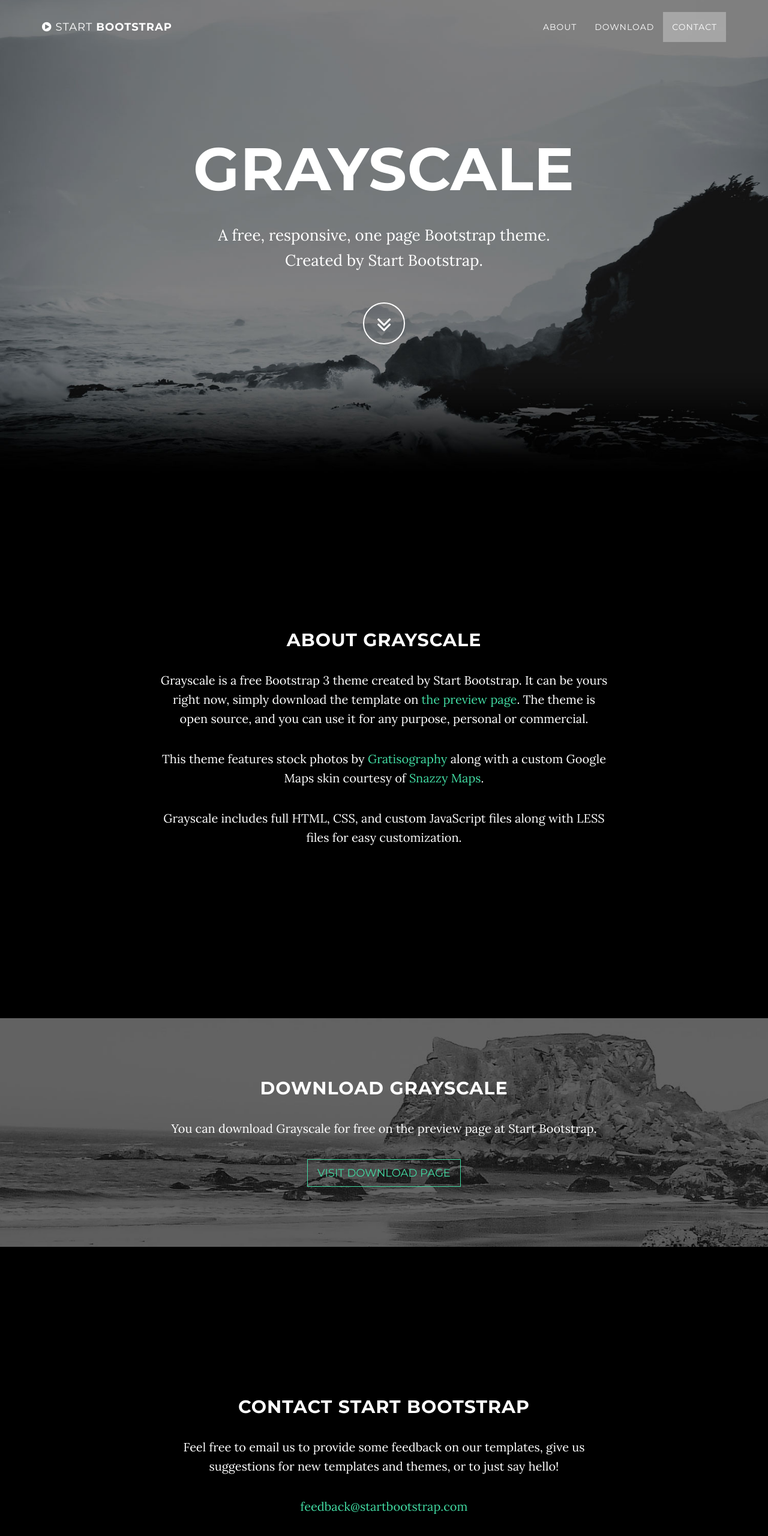
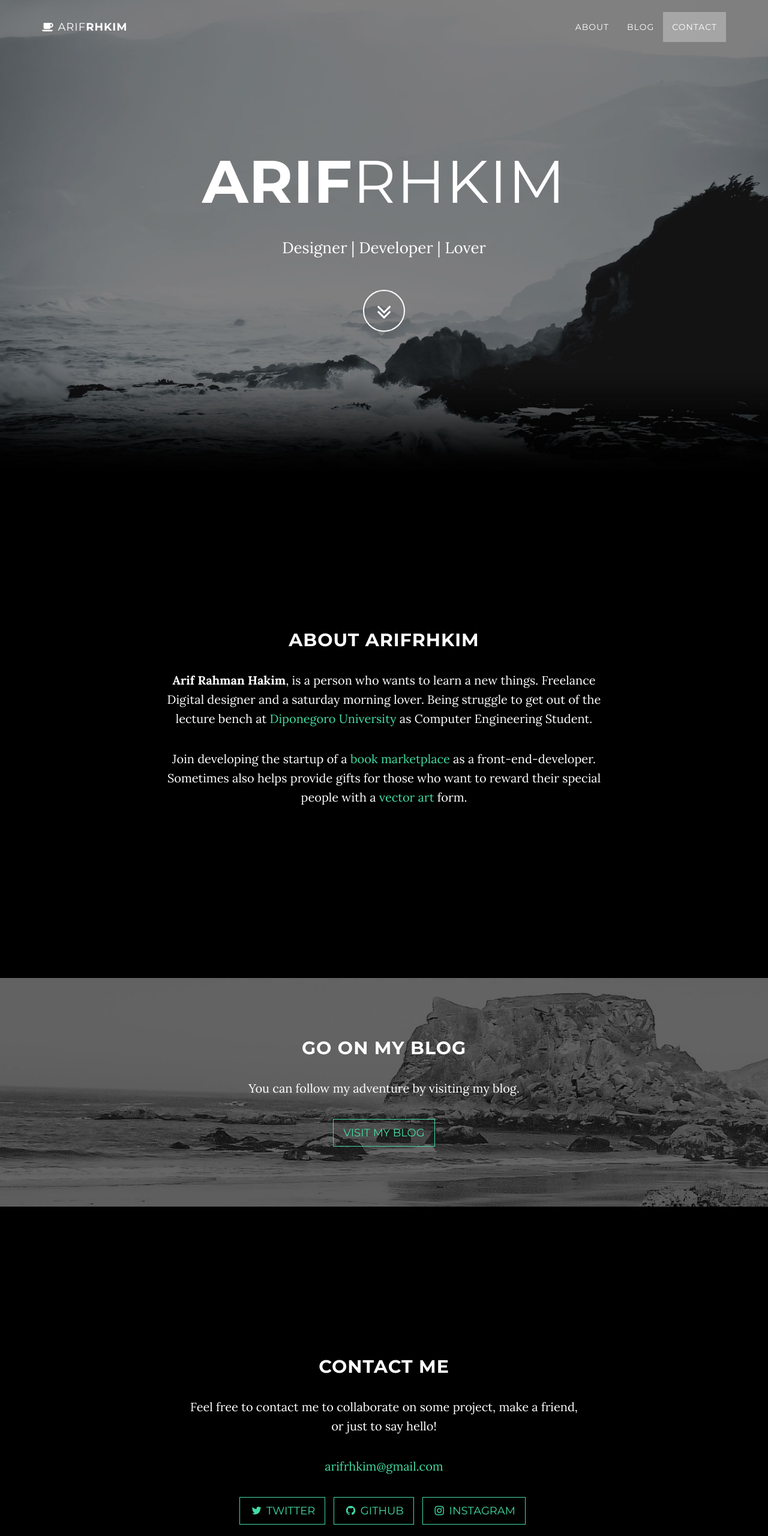
Before and after one commit to arifrhkim/arifrhkim.github.io, a website: page index.html in a window 1280 px wide. Shown: the top 2560 px of the page at 60% size. Drawn offline with nearby package versions, Linux system fonts and the light colour scheme; some packages are replaced by stand-ins of ours.

Commit message:
Template grayscale

```diff
--- a/index.html
+++ b/index.html
@@ -9,7 +9,7 @@
     <meta name="description" content="">
     <meta name="author" content="">
 
-    <title>Grayscale - Start Bootstrap Theme</title>
+    <title>ARIFRHKIM - Designer | Developer | Lover</title>
 
     <!-- Bootstrap Core CSS -->
     <link href="vendor/bootstrap/css/bootstrap.min.css" rel="stylesheet">
@@ -29,6 +29,8 @@
         <script src="https://oss.maxcdn.com/libs/respond.js/1.4.2/respond.min.js"></script>
     <![endif]-->
 
+    <link rel="icon" href="http://arifrhkim.cf/wp-content/uploads/2017/05/cropped-icon-32x32.png" sizes="32x32" />
+
 </head>
 
 <body id="page-top" data-spy="scroll" data-target=".navbar-fixed-top">
@@ -41,7 +43,7 @@
                     Menu <i class="fa fa-bars"></i>
                 </button>
                 <a class="navbar-brand page-scroll" href="#page-top">
-                    <i class="fa fa-play-circle"></i> <span class="light">Start</span> Bootstrap
+                    <i class="fa fa-coffee"></i> <span class="light">ARIF</span>RHKIM
                 </a>
             </div>
 
@@ -56,7 +58,7 @@
                         <a class="page-scroll" href="#about">About</a>
                     </li>
                     <li>
-                        <a class="page-scroll" href="#download">Download</a>
+                        <a class="page-scroll" href="#download">Blog</a>
                     </li>
                     <li>
                         <a class="page-scroll" href="#contact">Contact</a>
@@ -74,9 +76,8 @@
             <div class="container">
                 <div class="row">
                     <div class="col-md-8 col-md-offset-2">
-                        <h1 class="brand-heading">Grayscale</h1>
-                        <p class="intro-text">A free, responsive, one page Bootstrap theme.
-                            <br>Created by Start Bootstrap.</p>
+                        <h1 class="brand-heading">ARIF<span class="light">RHKIM</span></h1>
+                        <p class="intro-text"> Designer | Developer | Lover </p>
                         <a href="#about" class="btn btn-circle page-scroll">
                             <i class="fa fa-angle-double-down animated"></i>
                         </a>
@@ -90,10 +91,12 @@
     <section id="about" class="container content-section text-center">
         <div class="row">
             <div class="col-lg-8 col-lg-offset-2">
-                <h2>About Grayscale</h2>
-                <p>Grayscale is a free Bootstrap 3 theme created by Start Bootstrap. It can be yours right now, simply download the template on <a href="http://startbootstrap.com/template-overviews/grayscale/">the preview page</a>. The theme is open source, and you can use it for any purpose, personal or commercial.</p>
+                <h2>About ARIFRHKIM</h2>
+                <p><strong>Arif Rahman Hakim</strong>, is a person who wants to learn a new things. Freelance Digital designer and a saturday morning lover. Being struggle to get out of the lecture bench at <a href="http://undip.ac.id">Diponegoro University</a> as Computer Engineering Student.</p>
+                <p>Join developing the startup of a <a href="http://skebbook.com">book marketplace</a> as a front-end-developer. Sometimes also helps provide gifts for those who want to reward their special people with a <a href="http://instagram.com/piluy.art">vector art</a> form.</p>
+                <!-- <p>Grayscale is a free Bootstrap 3 theme created by Start Bootstrap. It can be yours right now, simply download the template on <a href="http://startbootstrap.com/template-overviews/grayscale/">the preview page</a>. The theme is open source, and you can use it for any purpose, personal or commercial.</p>
                 <p>This theme features stock photos by <a href="http://gratisography.com/">Gratisography</a> along with a custom Google Maps skin courtesy of <a href="http://snazzymaps.com/">Snazzy Maps</a>.</p>
-                <p>Grayscale includes full HTML, CSS, and custom JavaScript files along with LESS files for easy customization.</p>
+                <p>Grayscale includes full HTML, CSS, and custom JavaScript files along with LESS files for easy customization.</p> -->
             </div>
         </div>
     </section>
@@ -103,9 +106,9 @@
         <div class="download-section">
             <div class="container">
                 <div class="col-lg-8 col-lg-offset-2">
-                    <h2>Download Grayscale</h2>
-                    <p>You can download Grayscale for free on the preview page at Start Bootstrap.</p>
-                    <a href="http://startbootstrap.com/template-overviews/grayscale/" class="btn btn-default btn-lg">Visit Download Page</a>
+                    <h2>Go on my Blog</h2>
+                    <p>You can follow my adventure by visiting my blog.</p>
+                    <a href="http://arifrhkim.cf/" class="btn btn-default btn-lg">Visit My Blog</a>
                 </div>
             </div>
         </div>
@@ -115,19 +118,19 @@
     <section id="contact" class="container content-section text-center">
         <div class="row">
             <div class="col-lg-8 col-lg-offset-2">
-                <h2>Contact Start Bootstrap</h2>
-                <p>Feel free to email us to provide some feedback on our templates, give us suggestions for new templates and themes, or to just say hello!</p>
-                <p><a href="mailto:feedback@startbootstrap.com">feedback@startbootstrap.com</a>
+                <h2>Contact Me</h2>
+                <p>Feel free to contact me to collaborate on some project, make a friend,<br>or just to say hello!</p>
+                <p><a href="mailto:arifrhkim@gmail.com">arifrhkim@gmail.com</a>
                 </p>
                 <ul class="list-inline banner-social-buttons">
                     <li>
-                        <a href="https://twitter.com/SBootstrap" class="btn btn-default btn-lg"><i class="fa fa-twitter fa-fw"></i> <span class="network-name">Twitter</span></a>
+                        <a href="https://twitter.com/arifrhkim" class="btn btn-default btn-lg"><i class="fa fa-twitter fa-fw"></i> <span class="network-name">Twitter</span></a>
                     </li>
                     <li>
-                        <a href="https://github.com/IronSummitMedia/startbootstrap" class="btn btn-default btn-lg"><i class="fa fa-github fa-fw"></i> <span class="network-name">Github</span></a>
+                        <a href="https://github.com/arifrhkim" class="btn btn-default btn-lg"><i class="fa fa-github fa-fw"></i> <span class="network-name">Github</span></a>
                     </li>
                     <li>
-                        <a href="https://plus.google.com/+Startbootstrap/posts" class="btn btn-default btn-lg"><i class="fa fa-google-plus fa-fw"></i> <span class="network-name">Google+</span></a>
+                        <a href="https://instagram.com/arifrhkim" class="btn btn-default btn-lg"><i class="fa fa-instagram fa-fw"></i> <span class="network-name">Instagram</span></a>
                     </li>
                 </ul>
             </div>
@@ -135,12 +138,12 @@
     </section>
 
     <!-- Map Section -->
-    <div id="map"></div>
+    <!-- <div id="map"></div> -->
 
     <!-- Footer -->
     <footer>
         <div class="container text-center">
-            <p>Copyright &copy; Your Website 2016</p>
+            <p>Copyright &copy; arifrhkim 2017</p>
         </div>
     </footer>
 
@@ -154,7 +157,7 @@
     <script src="https://cdnjs.cloudflare.com/ajax/libs/jquery-easing/1.3/jquery.easing.min.js"></script>
 
     <!-- Google Maps API Key - Use your own API key to enable the map feature. More information on the Google Maps API can be found at https://developers.google.com/maps/ -->
-    <script type="text/javascript" src="https://maps.googleapis.com/maps/api/js?key=AIzaSyCRngKslUGJTlibkQ3FkfTxj3Xss1UlZDA&sensor=false"></script>
+    <!-- <script type="text/javascript" src="https://maps.googleapis.com/maps/api/js?key=AIzaSyCRngKslUGJTlibkQ3FkfTxj3Xss1UlZDA&sensor=false"></script> -->
 
     <!-- Theme JavaScript -->
     <script src="js/grayscale.min.js"></script>
```
